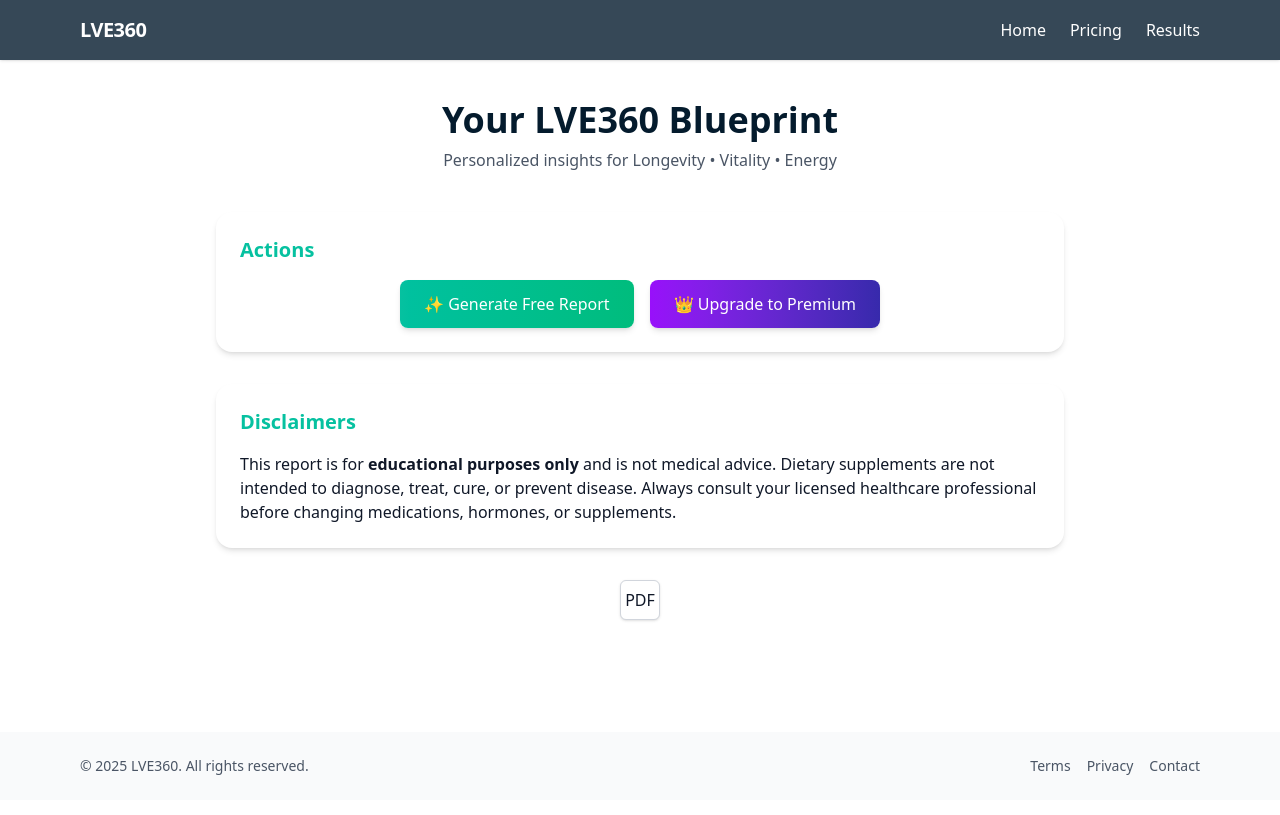
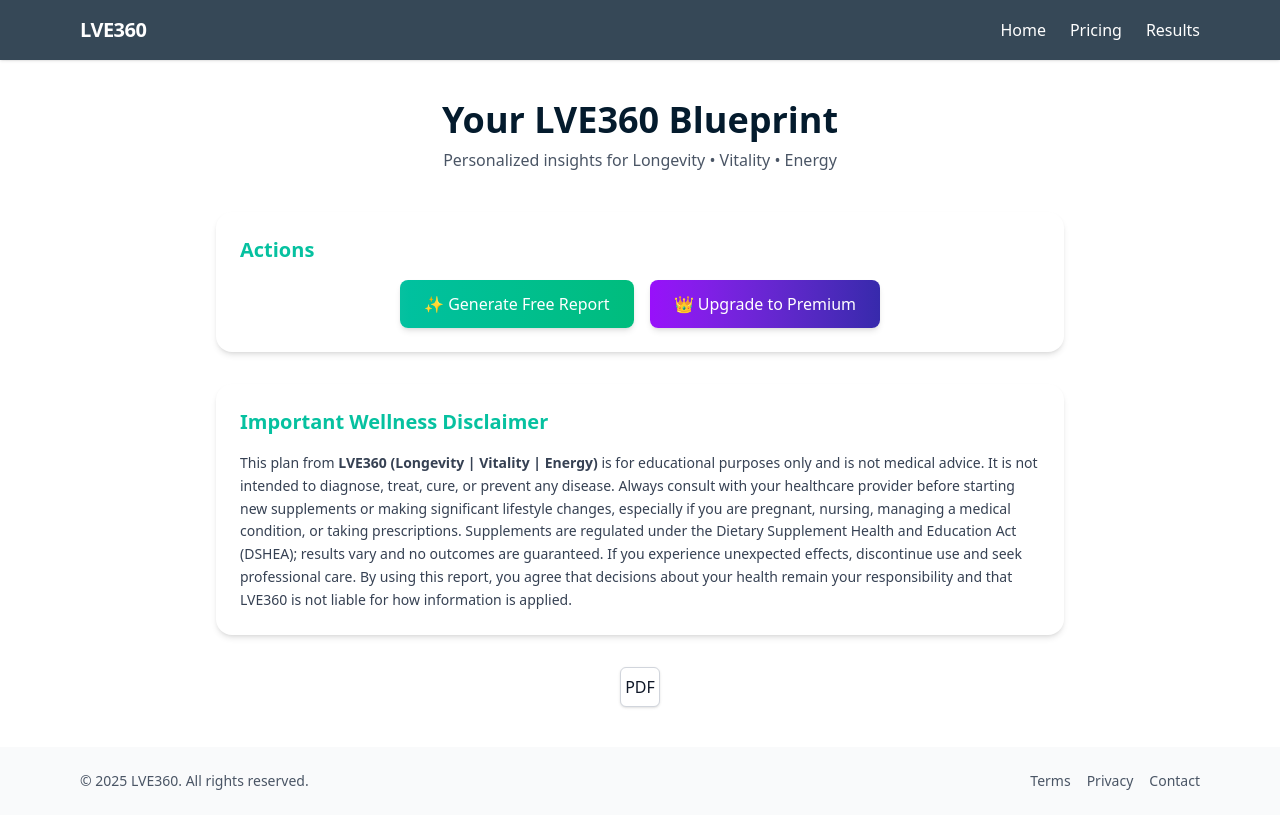
Before and after one commit to LGomes360/lve360-app, a Next.js app: page /results in a window 1280 px wide. Built offline with nearby package versions, Linux system fonts and the light colour scheme.

Commit message:
Update page.tsx

```diff
--- a/app/results/page.tsx
+++ b/app/results/page.tsx
@@ -7,13 +7,6 @@ import remarkGfm from "remark-gfm";
 import CTAButton from "@/components/CTAButton";
 
 /* ───────── helpers ───────── */
-
-const STATIC_DISCLAIMER = `
-This report is for **educational purposes only** and is not medical advice.
-Dietary supplements are not intended to diagnose, treat, cure, or prevent disease.
-Always consult your licensed healthcare professional before changing
-medications, hormones, or supplements.
-`;
 
 function sanitizeMarkdown(md: string): string {
   return md
@@ -139,7 +132,7 @@ function ResultsContent() {
     }
   }
 
-  /* ---- extract 14 sections ---- */
+  /* ---- extract sections (no disclaimers) ---- */
   const sec = useMemo(() => {
     const md = markdown ?? "";
     return {
@@ -152,7 +145,6 @@ function ResultsContent() {
         'High-Impact "Bang-for-Buck" Additions',
         "High-Impact Bang-for-Buck Additions",
       ]),
-      fullStack:   extractSection(md, ["Full Recommended Stack", "Recommended Stack"]),
       dosing:      extractSection(md, ["Dosing & Notes", "Dosing"]),
       evidence:    extractSection(md, ["Evidence & References"]),
       shopping:    extractSection(md, ["Shopping Links"]),
@@ -160,7 +152,6 @@ function ResultsContent() {
       lifestyle:   extractSection(md, ["Lifestyle Prescriptions"]),
       longevity:   extractSection(md, ["Longevity Levers"]),
       weekTry:     extractSection(md, ["This Week Try", "Weekly Experiment"]),
-      disclaimers: extractSection(md, ["Disclaimers"]) ?? STATIC_DISCLAIMER,
     };
   }, [markdown]);
 
@@ -193,7 +184,6 @@ function ResultsContent() {
       {sec.contra      && <SectionCard title="Contraindications & Med Interactions"><Prose>{sec.contra}</Prose></SectionCard>}
       {sec.current     && <SectionCard title="Current Stack"><Prose>{sec.current}</Prose></SectionCard>}
       {sec.blueprint   && <SectionCard title="Your Blueprint Recommendations"><Prose>{sec.blueprint}</Prose></SectionCard>}
-      {sec.fullStack   && <SectionCard title="Full Recommended Stack"><Prose>{sec.fullStack}</Prose></SectionCard>}
       {sec.dosing      && <SectionCard title="Dosing & Notes"><Prose>{sec.dosing}</Prose></SectionCard>}
       {sec.evidence    && <SectionCard title="Evidence & References"><Prose>{sec.evidence}</Prose></SectionCard>}
       {sec.shopping    && <SectionCard title="Shopping Links"><Prose>{sec.shopping}</Prose></SectionCard>}
@@ -201,7 +191,22 @@ function ResultsContent() {
       {sec.lifestyle   && <SectionCard title="Lifestyle Prescriptions"><Prose>{sec.lifestyle}</Prose></SectionCard>}
       {sec.longevity   && <SectionCard title="Longevity Levers"><Prose>{sec.longevity}</Prose></SectionCard>}
       {sec.weekTry     && <SectionCard title="This Week Try"><Prose>{sec.weekTry}</Prose></SectionCard>}
-      {sec.disclaimers && <SectionCard title="Disclaimers"><Prose>{sec.disclaimers}</Prose></SectionCard>}
+
+      {/* Static Disclaimer (always rendered at bottom) */}
+      <SectionCard title="Important Wellness Disclaimer">
+        <p className="text-sm text-gray-700 leading-relaxed">
+          This plan from <strong>LVE360 (Longevity | Vitality | Energy)</strong> is for
+          educational purposes only and is not medical advice. It is not intended to diagnose,
+          treat, cure, or prevent any disease. Always consult with your healthcare provider
+          before starting new supplements or making significant lifestyle changes, especially
+          if you are pregnant, nursing, managing a medical condition, or taking prescriptions.
+          Supplements are regulated under the Dietary Supplement Health and Education Act
+          (DSHEA); results vary and no outcomes are guaranteed. If you experience unexpected
+          effects, discontinue use and seek professional care. By using this report, you agree
+          that decisions about your health remain your responsibility and that LVE360 is not
+          liable for how information is applied.
+        </p>
+      </SectionCard>
 
       <div className="flex justify-center mt-8">
         <button
```
